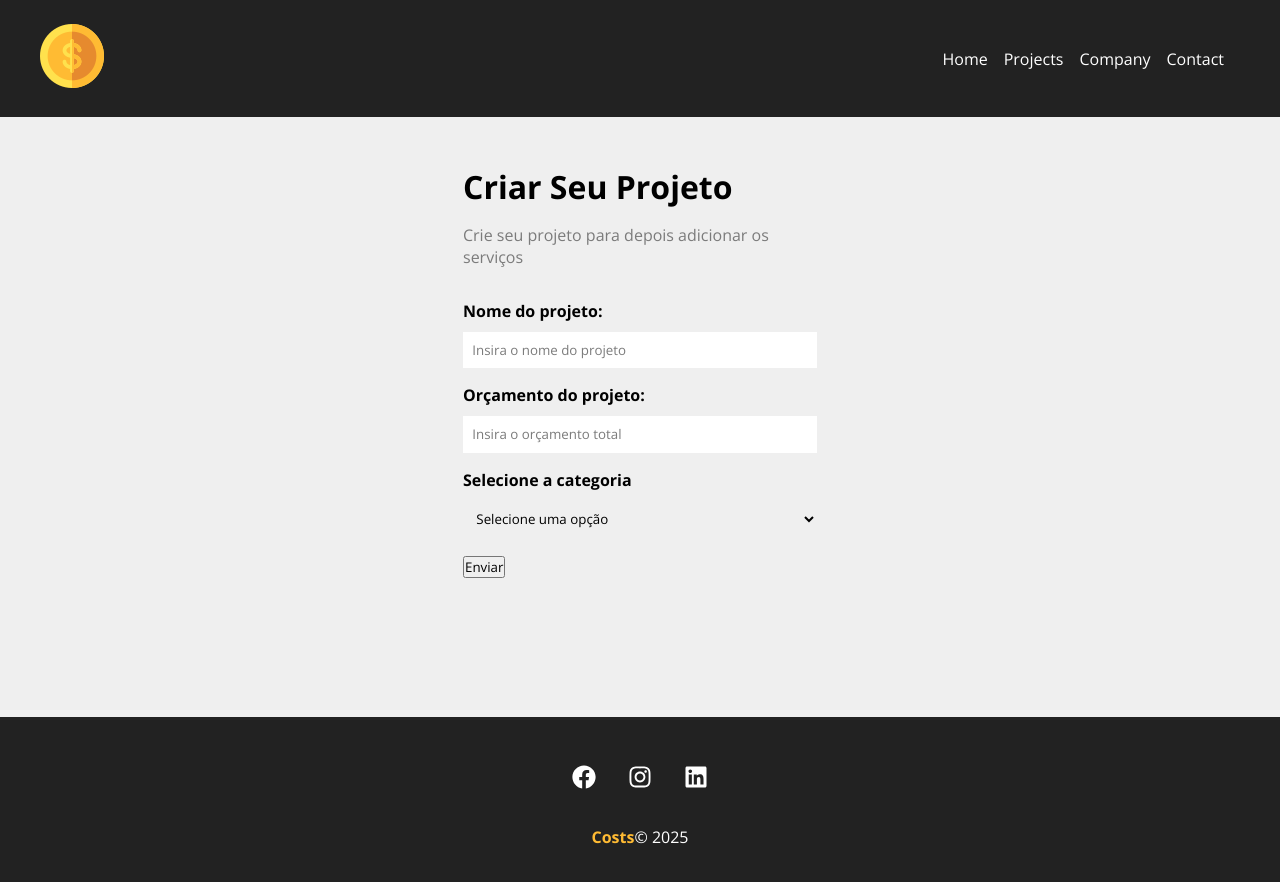
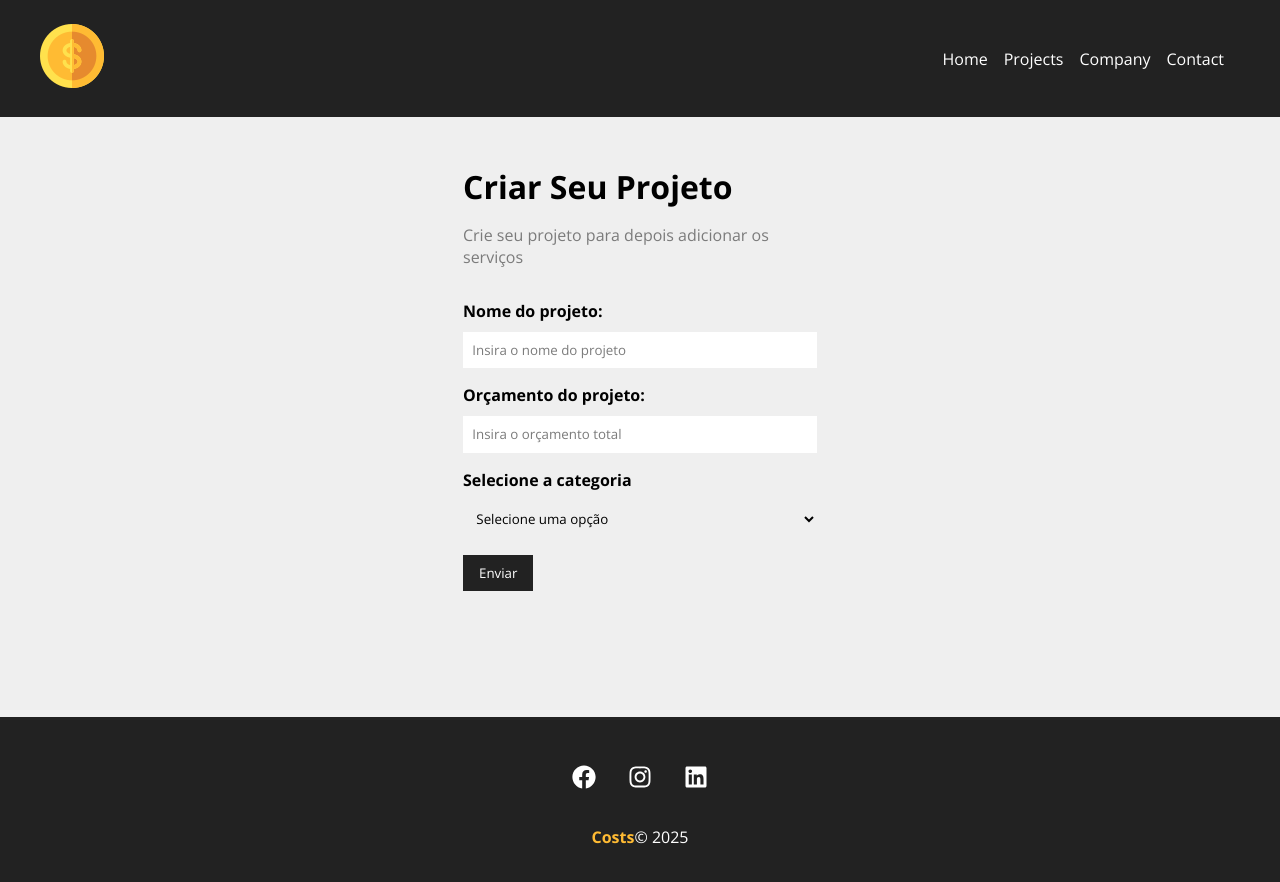
Before and after one commit to RusthenRonald/Projeto-React, a JavaScript app in the folder new-project/: page /newproject in a window 1280 px wide. Shown: the top 882 px of the page. Built offline with nearby package versions, Linux system fonts and the light colour scheme; the HTML template or start-up script is replaced by a standard one; a web font is replaced by a local one.

Commit message:
estilizando botão

```diff
--- a/new-project/src/components/form/Submit.js
+++ b/new-project/src/components/form/Submit.js
@@ -2,7 +2,7 @@ import styles from './Submit.module.css'
 function Submit({text}){
     return(
         <div>
-            <button>{text}</button>
+            <button className={styles.bnt}>{text}</button>
         </div>
     )
 } export default Submit
--- a/new-project/src/components/form/Submit.module.css
+++ b/new-project/src/components/form/Submit.module.css
@@ -0,0 +1,12 @@
+.bnt{
+    background-color: #222;
+    color: #fff;
+    padding: 0.7em 1.2em;
+    text-decoration: none;
+    cursor: pointer;
+    border: none;
+    transition: 0.5s;
+}
+.bnt:hover{
+    color: #ffbb33;
+}
```
